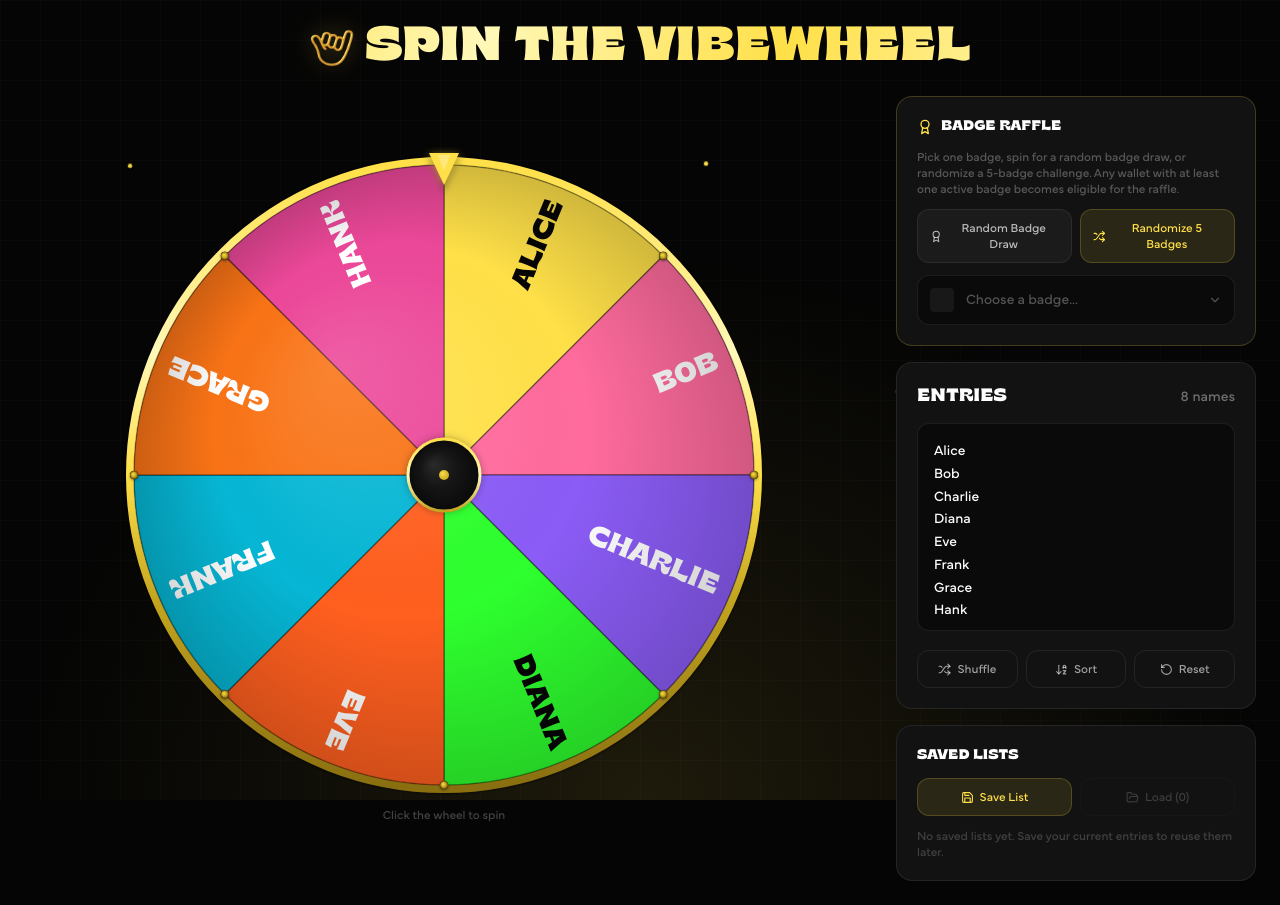
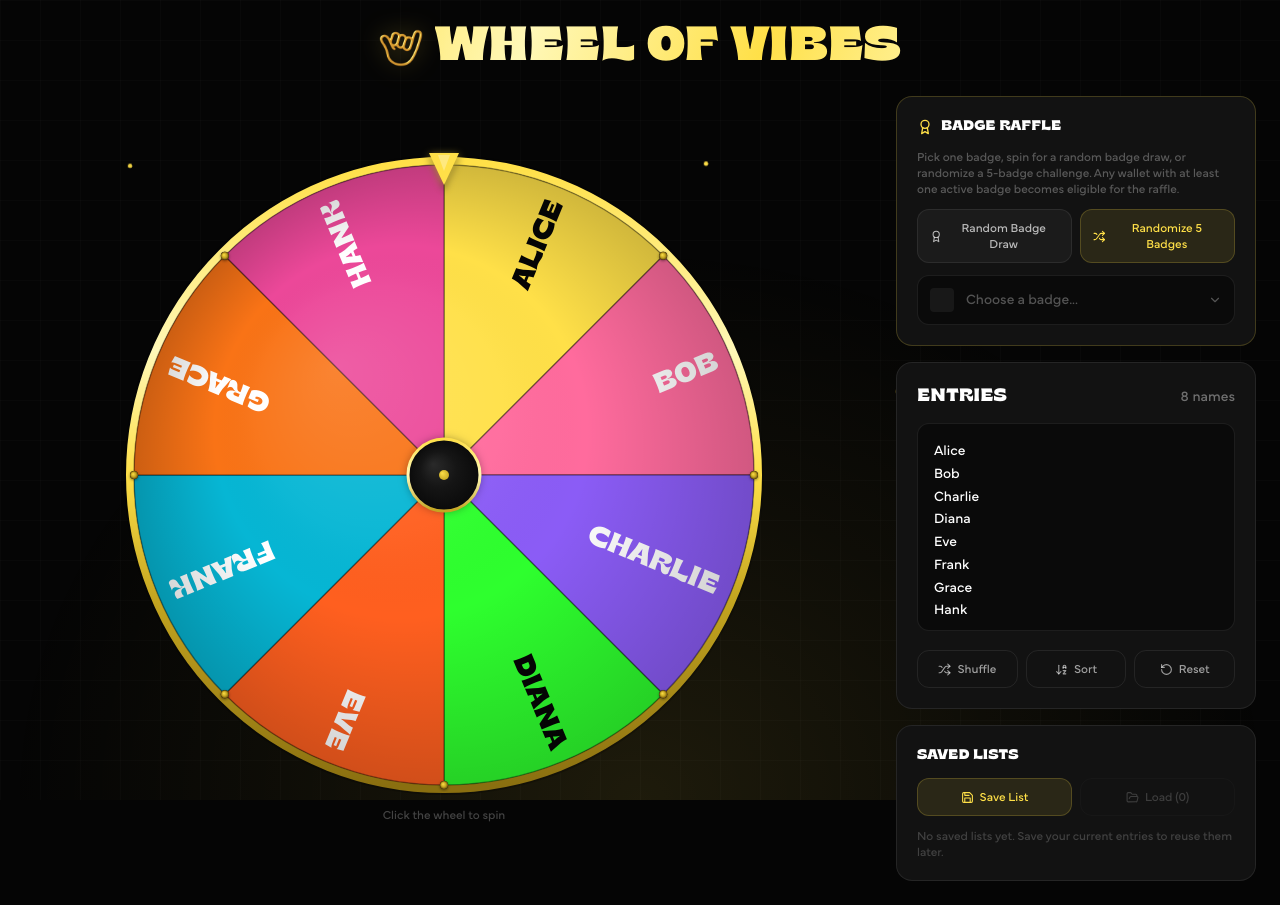
Before and after one commit to murphhuxley/SpintheVibewheel, a Next.js app: page / in a window 1280 px wide. Built offline with nearby package versions, Linux system fonts and the light colour scheme.

Commit message:
Rebrand to Wheel of Vibes

```diff
--- a/app/layout.tsx
+++ b/app/layout.tsx
@@ -23,8 +23,8 @@ const mundial = localFont({
 });
 
 export const metadata: Metadata = {
-  title: "SpintheVibewheel",
-  description: "Built with the GVC Builder Kit",
+  title: "Wheel of Vibes",
+  description: "Spin the wheel to pick a random winner — powered by Good Vibes Club",
   icons: {
     icon: "/shaka.png",
     apple: "/shaka.png",
--- a/app/page.tsx
+++ b/app/page.tsx
@@ -757,7 +757,7 @@ export default function Home() {
             className="drop-shadow-[0_0_12px_rgba(255,224,72,0.3)]"
           />
           <h1 className="font-display font-black text-4xl sm:text-5xl text-shimmer uppercase">
-            SPIN THE VIBEWHEEL
+            WHEEL OF VIBES
           </h1>
         </motion.header>
 
```
